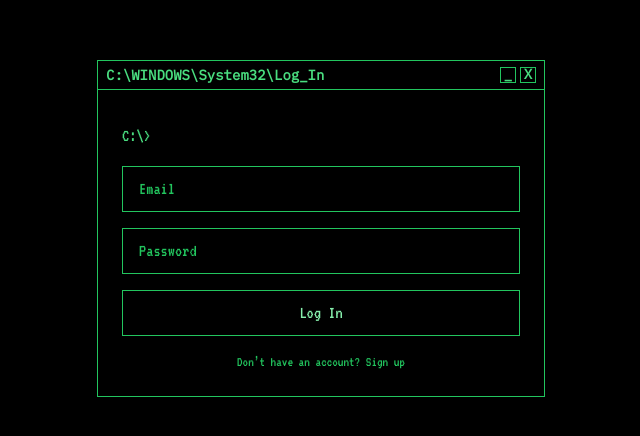
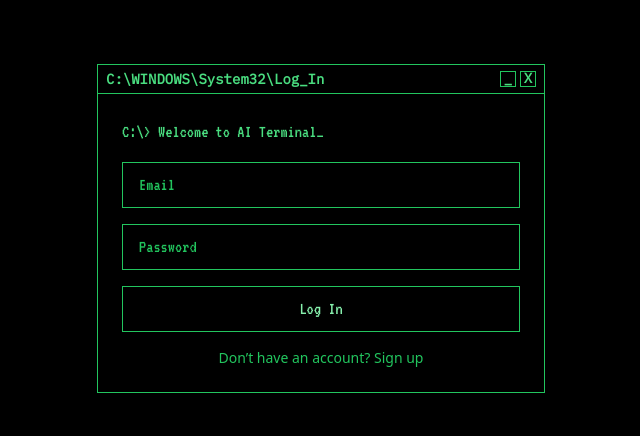
Before and after one commit to noregretsluka/ai-terminal, a React (Vite) app: page / in a window 1280 px wide. Shown: the part 172-608 px from the top of the page, without its empty margins (319-959 px from the left). Built offline with nearby package versions, Linux system fonts and the light colour scheme.

Commit message:
Style: Terminal login layout with blinking cursor and readable input fonts

```diff
--- a/src/Login.jsx
+++ b/src/Login.jsx
@@ -33,7 +33,7 @@ function Login() {
   return (
     <div className="min-h-screen flex items-center justify-center bg-black text-green-400 px-4 font-vt">
       <div className="border border-green-500 w-full max-w-md">
-        {/* Header bar mimicking Windows XP terminal */}
+        {/* Windows XP terminal-style title bar */}
         <div className="flex justify-between items-center bg-black text-green-400 border-b border-green-500 px-2 py-1 text-sm font-bold font-mono">
           <span>C:\WINDOWS\System32\Log_In</span>
           <div className="flex space-x-1">
@@ -42,22 +42,28 @@ function Login() {
           </div>
         </div>
 
-        {/* Main content area */}
+        {/* Terminal output and form */}
         <div className="p-6">
-          <div className="mt-2 text-green-400 font-vt blinking-cursor">C:\></div>
+          {/* Fake printed terminal text */}
+          <div className="mb-4 text-green-400 font-vt">
+            <div className="blinking-cursor">
+              C:\&gt; Welcome to AI Terminal
+            </div>
+          </div>
+
           {user ? (
             <>
-              <p className="text-center my-4">Welcome, {user.email}</p>
+              <p className="text-center mb-4 font-sans">Welcome, {user.email}</p>
               <button
                 onClick={handleLogout}
-                className="hover:bg-green-800 transition duration-300 w-full border border-green-400 py-2"
+                className="hover:bg-green-800 transition duration-300 w-full border border-green-400 py-2 font-sans"
               >
                 Log out
               </button>
             </>
           ) : (
             <>
-              <form onSubmit={handleSubmit} className="flex flex-col space-y-4 mt-4">
+              <form onSubmit={handleSubmit} className="flex flex-col space-y-4 mt-4 font-sans">
                 <input
                   type="email"
                   placeholder="Email"
@@ -82,7 +88,7 @@ function Login() {
                 </button>
               </form>
               <p
-                className="mt-4 text-center text-sm text-green-500 cursor-pointer hover:underline"
+                className="mt-4 text-center text-sm text-green-500 cursor-pointer hover:underline font-sans"
                 onClick={() => setIsRegistering(!isRegistering)}
               >
                 {isRegistering
--- a/src/index.css
+++ b/src/index.css
@@ -18,14 +18,15 @@ button {
 
 /* Blinking cursor effect */
 .blinking-cursor::after {
-  content: "_";
-  display: inline-block;
-  animation: blink 1s step-start infinite;
-  margin-left: 4px;
+  content: '_';
+  animation: blink 1s steps(1) infinite;
 }
 
 @keyframes blink {
-  50% {
+  0%, 50% {
+    opacity: 1;
+  }
+  51%, 100% {
     opacity: 0;
   }
 }
```
